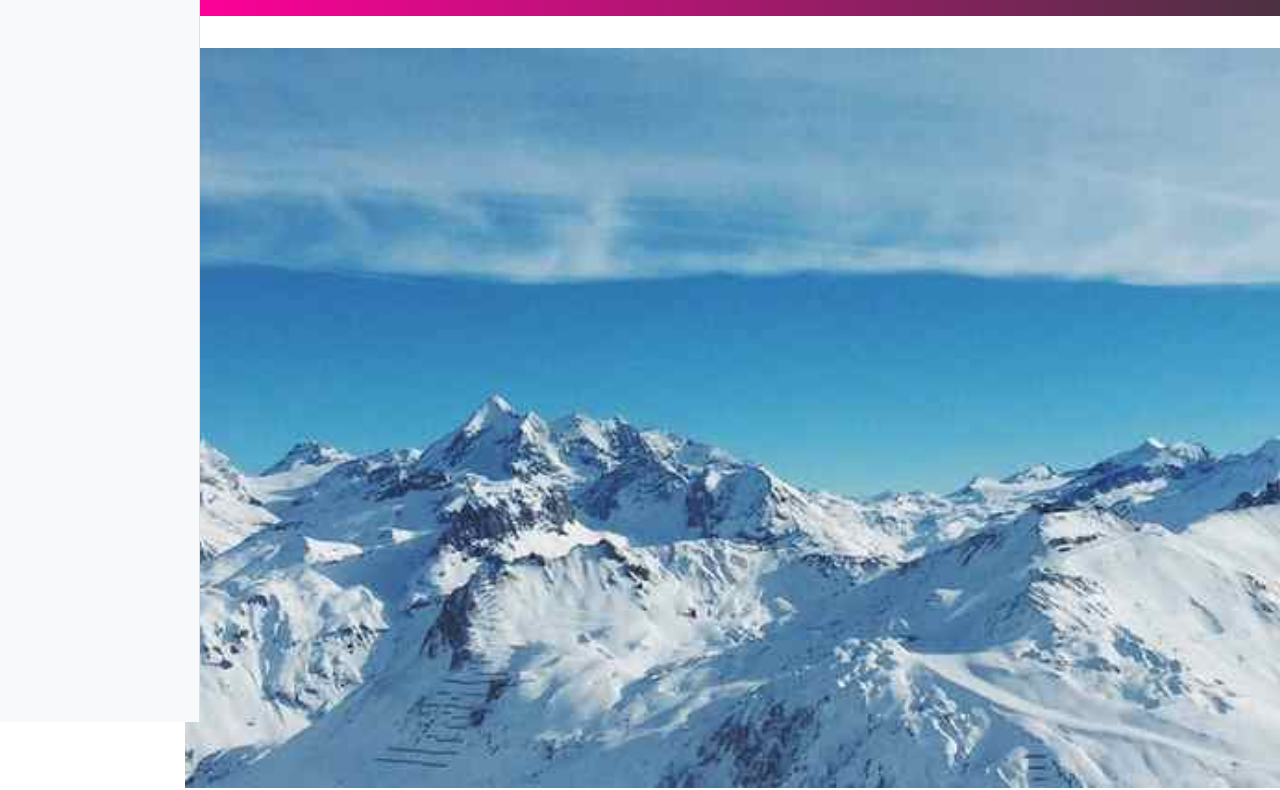
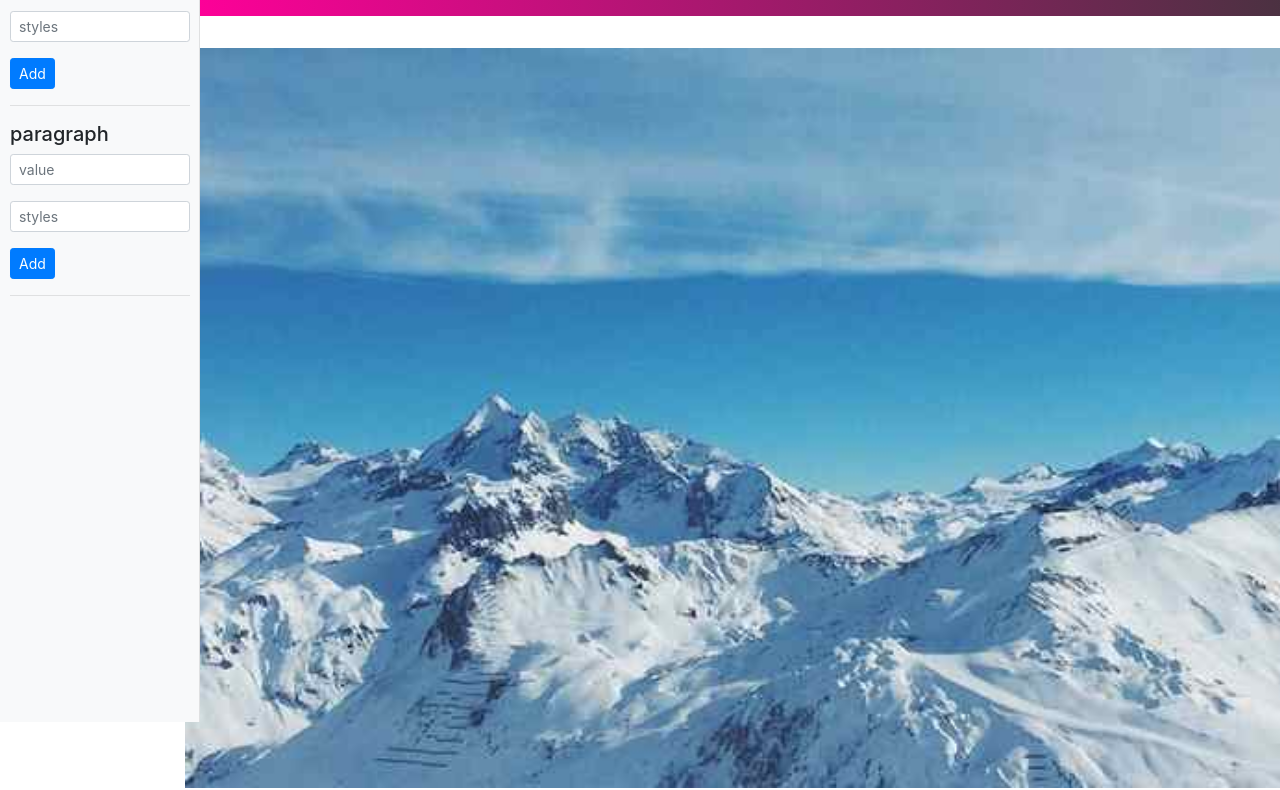
Before and after one commit to andrav24/js-site-builder, a website built with Parcel: page src/index.html in a window 1280 px wide. Shown: the part 78-868 px from the top of the page. Built offline with nearby package versions, Linux system fonts and the light colour scheme.

Commit message:
add app class

```diff
--- /dev/null
+++ b/src/classes/app.js
@@ -0,0 +1,22 @@
+import {Site} from './site';
+import {Sidebar} from './sidebar';
+
+export class App {
+  constructor(model) {
+    this.model = model
+
+    this.init()
+  }
+
+  init() {
+    const site = new Site('#site')
+    site.render(this.model)
+
+    const updCallback = newBlock => {
+      this.model.push(newBlock)
+      site.render(this.model)
+    }
+
+    new Sidebar('#sidebar', updCallback)
+  }
+}
--- /dev/null
+++ b/src/classes/sidebar.js
@@ -0,0 +1,42 @@
+import {block} from '../utils';
+import {HeadingBlock, ParagraphBlock} from './blocks';
+
+export class Sidebar {
+  constructor(selector, updCallback) {
+    this.$el = document.querySelector(selector)
+    this.update = updCallback
+
+    this.init()
+  }
+
+  init() {
+    this.$el.insertAdjacentHTML('afterbegin', this.template)
+    this.$el.addEventListener('submit', this.add.bind(this))
+  }
+
+  get template() {
+    return [
+      block('heading'),
+      block('paragraph')
+    ].join('')
+  }
+
+  add(event) {
+    event.preventDefault()
+    const type = event.target.name
+    const value = event.target.value.value
+    const styles = event.target.styles.value
+
+    /*debugger*/
+    let newBlock
+    if (type === 'paragraph') {
+      newBlock =new ParagraphBlock(value, {styles})
+    } else if (type === 'heading') {
+      newBlock =new HeadingBlock(value, {styles})
+    }
+    this.update(newBlock);
+
+    event.target.value.value = ''
+    event.target.styles.value = ''
+  }
+}
--- /dev/null
+++ b/src/classes/site.js
@@ -0,0 +1,12 @@
+export class Site {
+  constructor(selector) {
+    this.$el = document.querySelector(selector)
+  }
+
+  render(model) {
+    this.$el.innerHTML = ''
+    model.forEach(block => {
+      this.$el.insertAdjacentHTML('beforeend', block.toHTML())
+    })
+  }
+}
--- a/src/index.html
+++ b/src/index.html
@@ -10,7 +10,7 @@
 </head>
 <body>
   <div class="container-fluid" id="app">
-    <div class="bg-light sidebar" id="panel"></div>
+    <div class="bg-light sidebar" id="sidebar"></div>
     <div class="content" id="site"></div>
   </div>
 
--- a/src/index.js
+++ b/src/index.js
@@ -1,12 +1,6 @@
 import {model} from './model'   // named import
 import './styles/main.css'
+import {App} from './classes/app';
 
-const $site = document.querySelector('#site')
 
-/*const key = 'heading'
-console.log(templates[key]);
-console.log(templates[key]({value: 'test'}));*/
-
-model.forEach(block => {
-    $site.insertAdjacentHTML('beforeend', block.toHTML())
-})
+const app = new App(model)
--- a/src/utils.js
+++ b/src/utils.js
@@ -8,14 +8,25 @@ export function col(content) {
 
 // преобразовывает объект со стилями в строку
 export function css(styles = {}) {
+  if (typeof styles === 'string') return styles
+
   // Наиболее оптимальный способ итерации по объекту
-  /*const keys = Object.keys(styles)
-  const array = keys.map(key => {
-    return `${key}: ${styles[key]}`
-  })
-  return array.join(';')*/
-
-  // более красивый вид того, что написано выше
   const toString = key => `${key}: ${styles[key]}`
   return Object.keys(styles).map(toString).join(';')
 }
+
+export function block(type) {
+  return `
+    <form name="${type}">
+      <h5>${type}</h5>
+      <div class="form-group">
+        <input class="form-control form-control-sm" name="value" placeholder="value">
+      </div>
+      <div class="form-group">
+        <input class="form-control form-control-sm" name="styles" placeholder="styles">
+      </div>
+      <button type="submit" class="btn btn-primary btn-sm">Add</button>
+    </form>
+    <hr/>
+  `
+}
```
